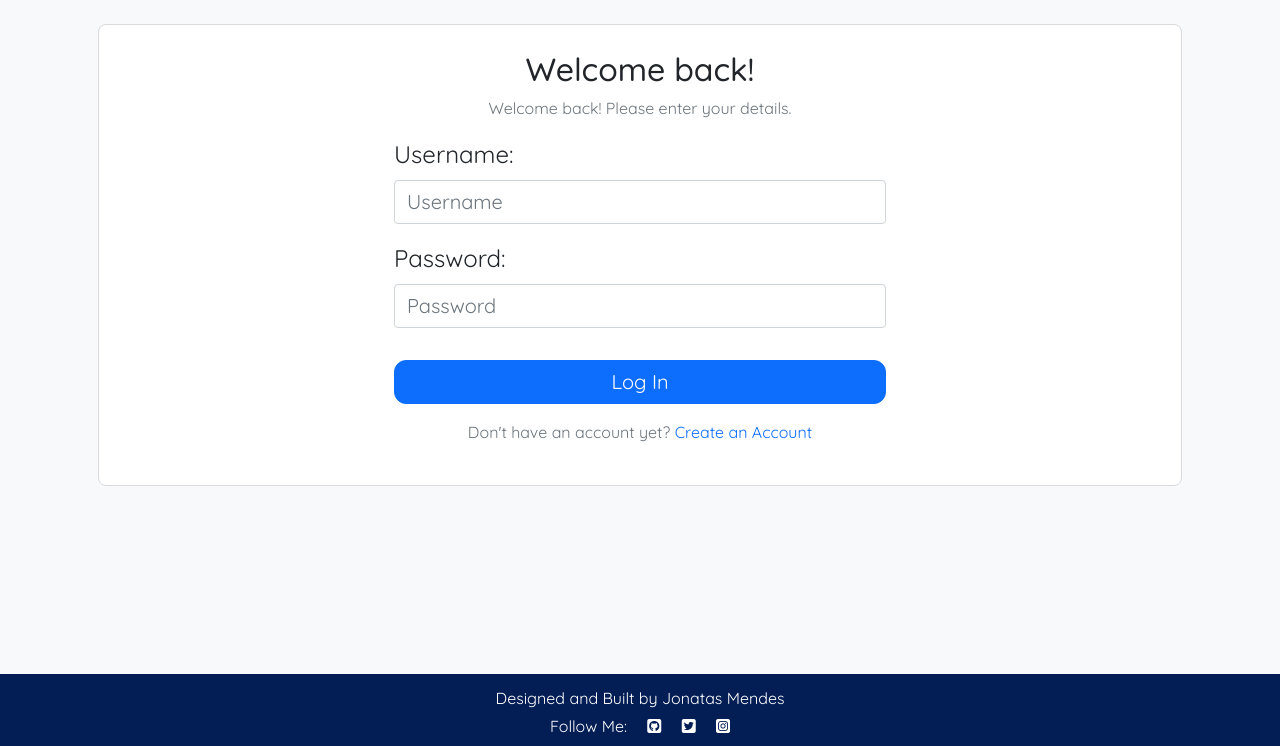
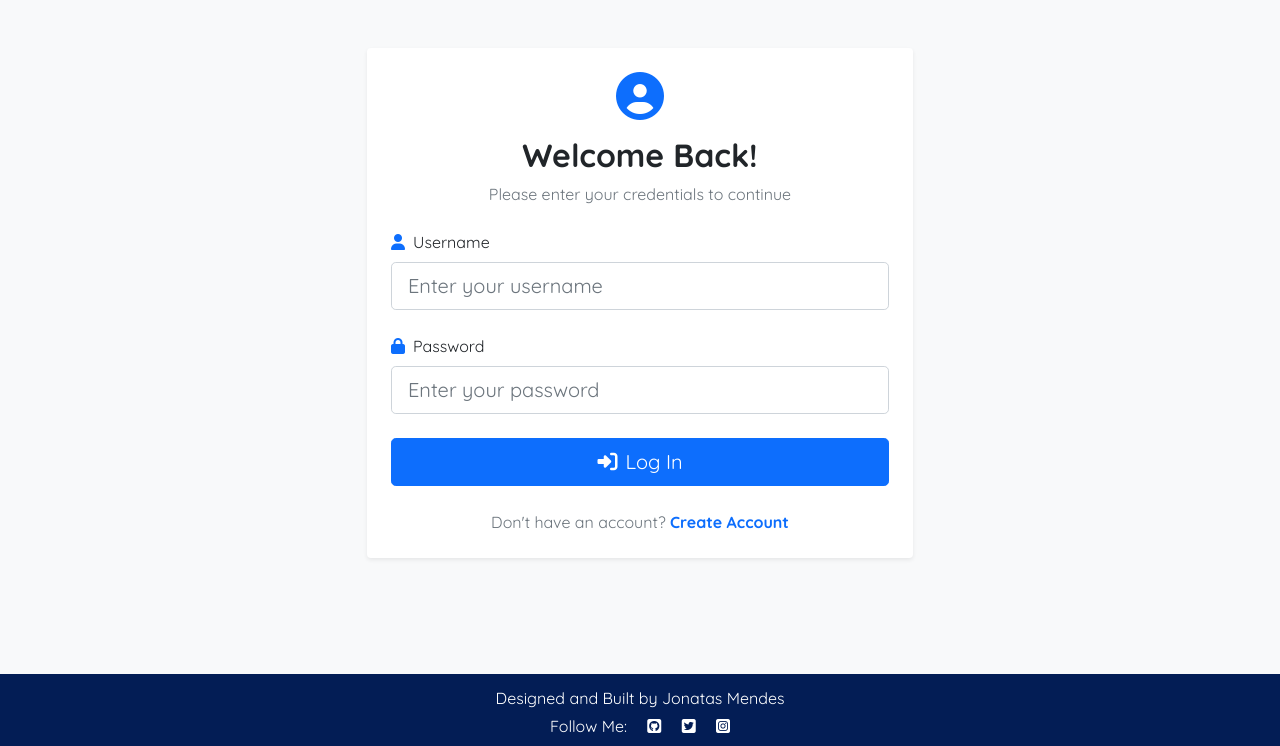
Before and after one commit to Jonatas-01/DocAdvanced, a Django app: page /login/ in a window 1280 px wide. Shown: the part 54-800 px from the top of the page. Run offline with Django 4.2, Linux system fonts and the light colour scheme; some libraries are stand-ins or nearby versions.

Commit message:
style: add extra style to all authentication pages

```diff
--- a/core/templates/authentication/login.html
+++ b/core/templates/authentication/login.html
@@ -2,32 +2,56 @@
 {% load static %}
 
 {% block content %}
-<div class="container py-4">
-    <div class="form-box row justify-content-center align-items-center mx-3 form-box">
-        <div class="col-sm-12 col-md-6 login-box">
-            <h2 class="text-center">Welcome back!</h2>
-            <p class="text-center text-secondary">Welcome back! Please enter your details.</p>
+<div class="container py-5">
+    <div class="row justify-content-center">
+        <div class="col-sm-12 col-md-6">
+            <div class="card shadow-sm border-0">
+                <div class="card-body p-4">
+                    <!-- Header -->
+                    <div class="text-center mb-4">
+                        <i class="fas fa-user-circle fa-3x text-primary mb-3"></i>
+                        <h2 class="fw-bold">Welcome Back!</h2>
+                        <p class="text-muted">Please enter your credentials to continue</p>
+                    </div>
 
-            <form method="POST">
-                <div class="mb-3">
-                    {% csrf_token %}
-                    <label class="form-label fs-4" for="username">Username:</label>
-                    <input class="form-control col-8 fs-5" type="text" name="username" placeholder="Username" required>
+                    <!-- Login Form -->
+                    <form method="POST">
+                        {% csrf_token %}
+                        <div class="mb-4">
+                            <label class="form-label" for="username">
+                                <i class="fas fa-user text-primary me-2"></i>Username
+                            </label>
+                            <input class="form-control form-control-lg" type="text" name="username" id="username"
+                                placeholder="Enter your username" required>
+                        </div>
+                        <div class="mb-4">
+                            <label class="form-label" for="password">
+                                <i class="fas fa-lock text-primary me-2"></i>Password
+                            </label>
+                            <div class="input-group">
+                                <input class="form-control form-control-lg" type="password" name="password"
+                                    id="password" placeholder="Enter your password" required>
+                            </div>
+                        </div>
+                        <div class="d-grid gap-2">
+                            <button type="submit" class="btn btn-primary btn-lg">
+                                <i class="fas fa-sign-in-alt me-2"></i>Log In
+                            </button>
+                        </div>
+                    </form>
+
+                    <div class="text-center mt-4">
+                        <p class="text-muted mb-0">
+                            Don't have an account?
+                            <a href="{% url 'register' %}" class="text-primary text-decoration-none fw-bold">
+                                Create Account
+                            </a>
+                        </p>
+                    </div>
                 </div>
-
-                <div class="mb-3">
-                    <label class="form-label fs-4" for="password">Password:</label>
-                    <input class="form-control fs-5" type="password" name="password" placeholder="Password" required>
-                </div>
-                <div class="justify-content-center">
-                    <button id="login-btn" type="submit" class="btn btn-primary fs-5 my-3">Log In</button>
-                </div>
-            </form>
-
-            <p class="text-center text-secondary">Don't have an account yet? <a id="login-link"
-                    href="{% url 'register' %}">Create an
-                    Account</a></p>
+            </div>
         </div>
     </div>
 </div>
+
 {% endblock %}
--- a/core/templates/index.html
+++ b/core/templates/index.html
@@ -10,9 +10,8 @@
             <div class="col-12 col-md-6 d-flex flex-column justify-content-center align-items-center mt-3 px-0">
                 <div class=" text-center text-md-start">
                     <h1 class="header-title">Smart Healthcare Scheduling</h1>
-                    <p class="fs-5">Schedule appointments with top healthcare professionals. Quick, easy, and convenient
-                        booking
-                        system for better healthcare management</p>
+                    <p class="fs-5 px-2 px-md-0">Schedule appointments with top healthcare professionals. Quick, easy, and
+                        convenient booking system for better healthcare management</p>
                     <a class="btn btn-primary me-2" href="{% url 'appointments' %}"><i
                             class="fa-solid fa-calendar-plus"></i> Book Appointment</a>
                     {% if user.is_authenticated %}
--- a/core/views.py
+++ b/core/views.py
@@ -1,5 +1,6 @@
 from django.shortcuts import render, redirect
 from django.contrib.auth import login, logout, authenticate
+from django.contrib.auth.decorators import login_required
 from django.contrib import messages
 from .forms import ProfileCreationForm
 
@@ -39,7 +40,7 @@ def registration(request):
         if form.is_valid():
             user = form.save(commit=False)
             user.save()
-            login(request, user) # log the user in
+            login(request, user)  # log the user in
 
             if user.role == 'patient':
                 return redirect("patient-form")
@@ -53,6 +54,7 @@ def registration(request):
     return render(request, "authentication/register.html", {"form": form})
 
 
+@login_required
 def logout_view(request):
     """
     Handle user logout functionality.
--- a/docadvanced/settings.py
+++ b/docadvanced/settings.py
@@ -28,7 +28,7 @@ BASE_DIR = Path(__file__).resolve().parent.parent
 SECRET_KEY = 'django-insecure-rw$r#a76i59mmo$9c6-^3h(vnm&ih#knpaq&fqxeby3m1)1*ie'
 
 # SECURITY WARNING: don't run with debug turned on in production!
-DEBUG = False
+DEBUG = True
 
 TEMPLATES_DIR = os.path.join(BASE_DIR, 'templates')
 
--- a/static/js/script.js
+++ b/static/js/script.js
@@ -1,3 +1,4 @@
+// Make all messages dissapear after 5 seconds
 document.addEventListener('DOMContentLoaded', function () {
     const alerts = document.querySelectorAll('.alert');
     alerts.forEach(alert => {
@@ -5,6 +6,6 @@ document.addEventListener('DOMContentLoaded', function () {
             alert.style.transition = 'opacity 0.5s ease';
             alert.style.opacity = '0';
             setTimeout(() => alert.remove(), 500);
-        }, 4000);
+        }, 5000);
     });
 });
```
Also changed, not shown: core/templates/authentication/logout.html (+22 -14 lines), core/templates/authentication/register.html (+39 -15 lines).
